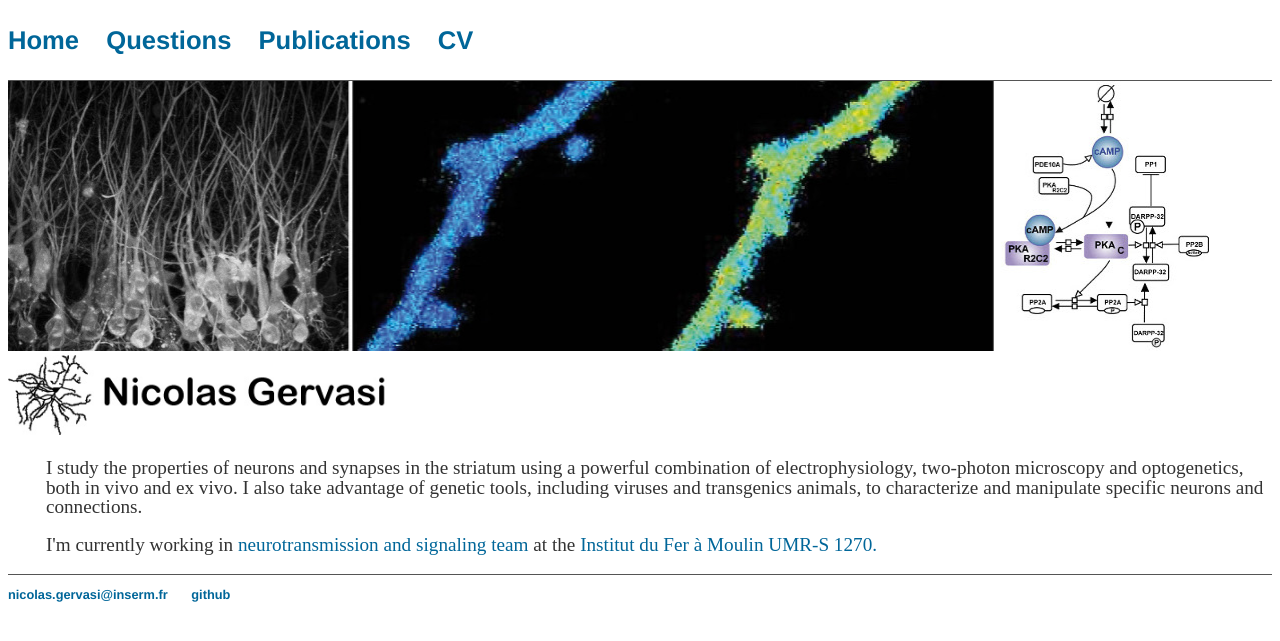
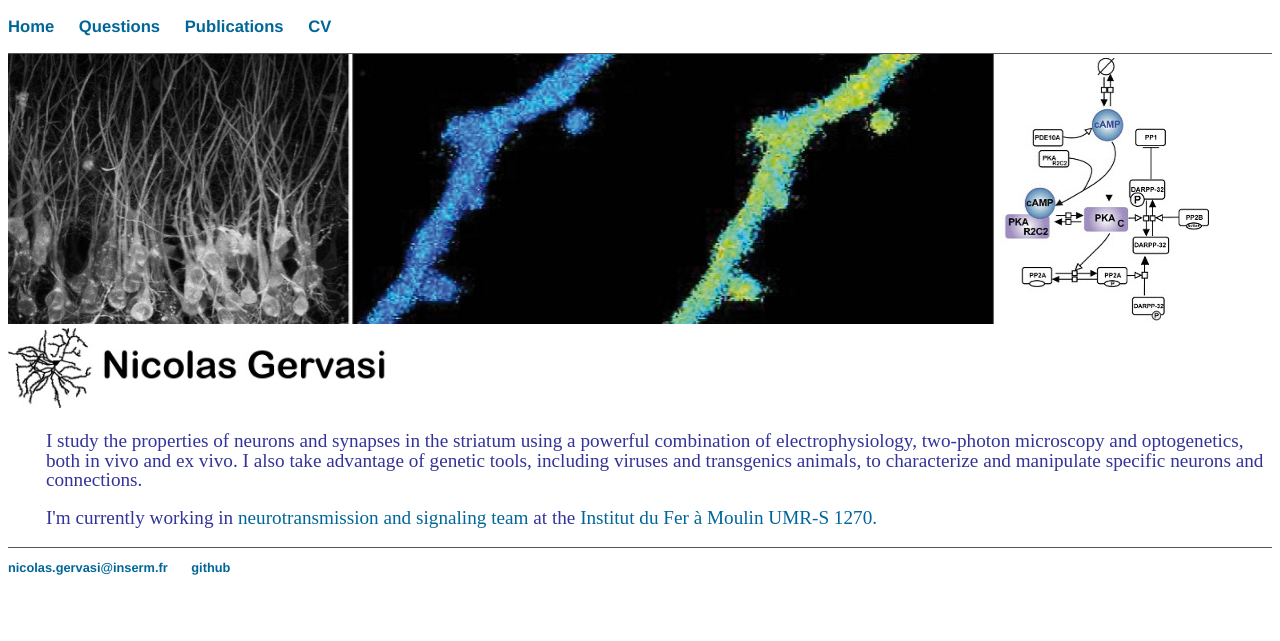
Before and after one commit to nicolasgervasi/nicolasgervasi.github.io, a Jekyll site: the page built from index.html, in a window 1280 px wide. Shown: the top 641 px of the page. Built offline with Jekyll 4.4.1, drawn with Linux system fonts in a browser that asks for light colours.

Commit message:
Update main.css

```diff
--- a/css/main.css
+++ b/css/main.css
@@ -35,9 +35,15 @@ h2 {
 p {
     font-size: 1.5vw;
     line-height: 1.5vw;
-    color: #333;
+    color: #339;
     margin-left:3%;
 }
+#grad1 {
+    height: 2vw;
+    background-color: #119;
+    background-image: linear-gradient(to right, white, #119);
+}
+
 footer {
     border-top: 1px solid #555;
     font-size: 1vw;
@@ -45,7 +51,7 @@ footer {
 
 nav {
     border-bottom: 1px solid #555;
-    font-size: 2vw;
+    font-size: 1.3vw;
 }
 
 /ul.posts {
```
